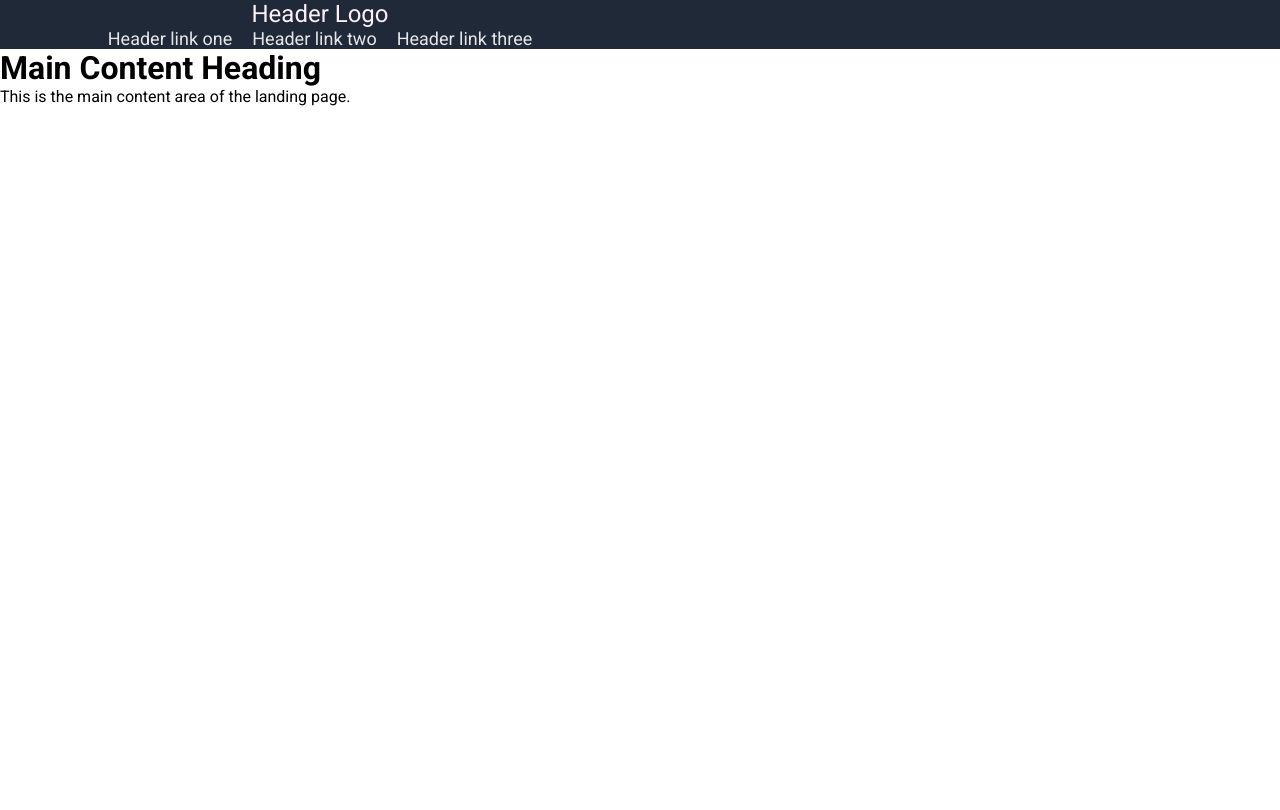
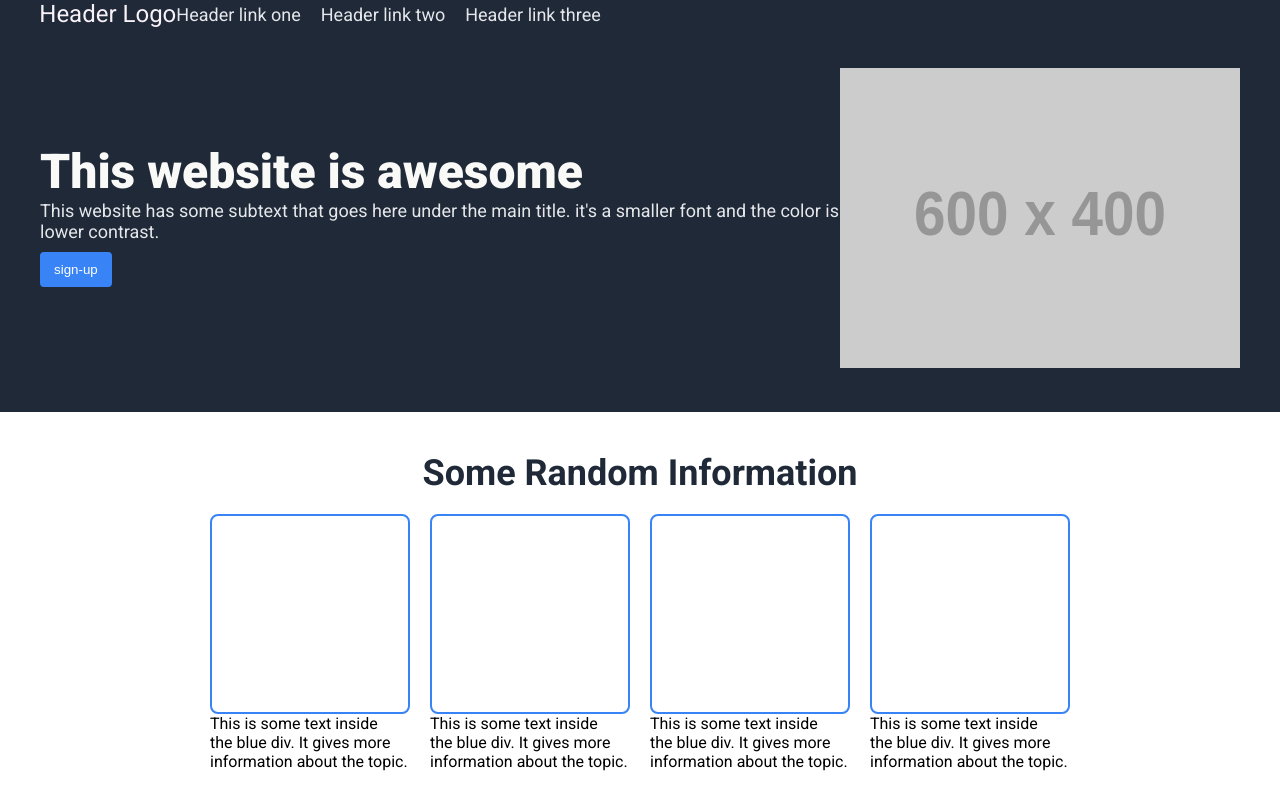
Before and after one commit to unkn0wnanka/odin-landing-page, a plain HTML site: page index.html in a window 1280 px wide. Drawn offline with Linux system fonts and the light colour scheme; placeholder pictures from the web are drawn by us.

Commit message:
git commit -m "Update  index.html, and styles.css"

```diff
--- a/index.html
+++ b/index.html
@@ -8,6 +8,7 @@
 </head>
 <body>
     <div class="header">
+      <div class="navbar">
         <div class="navbar-left">
             <p id="header-logo">Header Logo</p>
         </div>
@@ -18,9 +19,35 @@
             <li class="nav-link">Header link three</li>
           </ul>
         </div>
+        </div>
+        <div class="content">
+          <div class="content-text">
+          <h1>This website is awesome</h1>
+          <p class="nav-link">This website has some subtext that goes here under the main title. it's a smaller font and the color is lower contrast.</p>
+          <button type="button" class="cta-button">sign-up</button>
+          </div>
+          <div class="content-image">
+            <img src="https://placehold.co/600x400?text=Hello\nWorld" alt="Placeholder Image" width="400" height="300">
+            </div>
     </div>
-    <div class="main-content">
-        <h1>Main Content Heading</h1>
-        <p>This is the main content area of the landing page.</p>
+     <div class="second-section">
+         <h2>Some Random Information</h2>
+         <div class="row-of-blue-divs">
+          <div class="blue-div-msg">
+           <div class="blue-div"></div>
+            <p class="p-second">This is some text inside<br> the blue div. It gives more<br> information about the topic.</p>
+          </div> <div class="blue-div-msg">
+           <div class="blue-div"></div>
+            <p class="p-second">This is some text inside <br>the blue div. It gives more <br>information about the topic.</p>
+          </div> <div class="blue-div-msg">
+           <div class="blue-div"></div>
+            <p class="p-second">This is some text inside <br>the blue div. It gives more <br>information about the topic.</p>
+          </div>
+          <div class="blue-div-msg">
+           <div class="blue-div"></div>
+            <p class="p-second">This is some text inside <br>the blue div. It gives more <br>information about the topic.</p>
+          </div>
+      </div>
+    </div>
 </body>
 </html>
--- a/styles.css
+++ b/styles.css
@@ -28,11 +28,71 @@ body {
 ul {
     display: flex;
     flex-direction: row;
+    justify-content: flex-end;
     gap: 20px;
 }
 
-.navbar-left, .navbar-right {
+.navbar {
     display: flex;
     width: 50%;
     justify-content: center;
+    align-items: center;
 }
+
+h1 {
+  color: #f9faf8;
+  font-size: 48px;
+  font-weight: 900;
+}
+
+.cta-button {
+  background-color: #3883f6;
+  color: #ffffff;
+  padding: 8px 12px;
+  margin: 10px 0;
+  border: 2px solid #3883f6;
+  border-radius: 4px;
+}
+
+.content {
+  display: flex;
+  justify-content: center;
+  align-items: center;
+  padding: 40px;
+}
+/* #f3f4f6; */
+
+.second-section {
+  background-color: #ffffff;
+  padding: 40px;
+}
+
+h2 {
+  color: #1f2937;
+  font-weight: bolder;
+  font-size: 36px;
+  text-align: center;
+}
+
+.second-section {
+
+}
+
+.row-of-blue-divs {
+  display: flex;
+  justify-content: center;
+  align-items: center;
+  max-width: 100%;
+  margin: 0 auto;
+
+  gap: 20px;
+  margin-top: 20px;
+}
+
+.blue-div {
+  border: 2px solid #3883f6;
+  width: 200px;
+  height: 200px;
+  border-radius: 8px;
+  text-align: center;
+}
```
Also changed, not shown: 1 other file.
